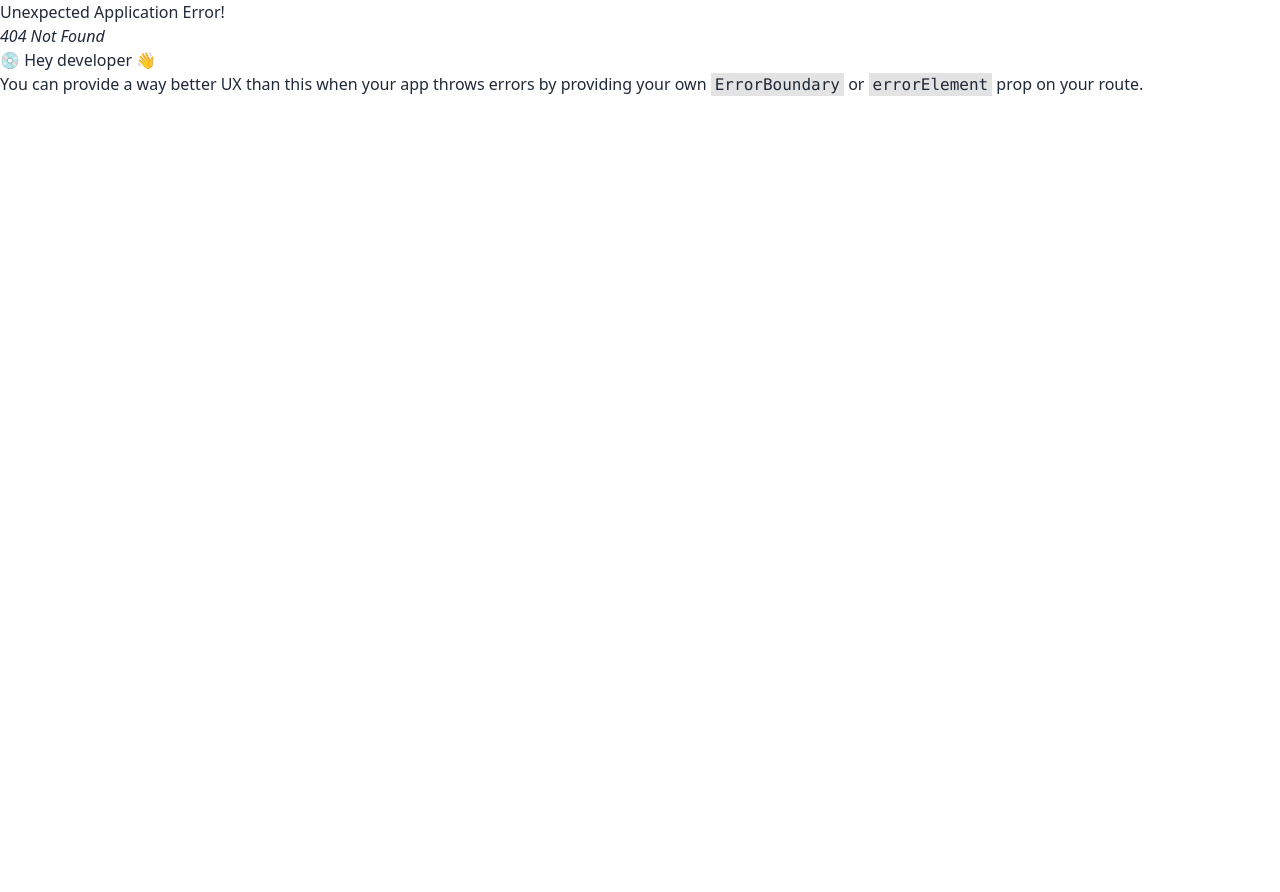
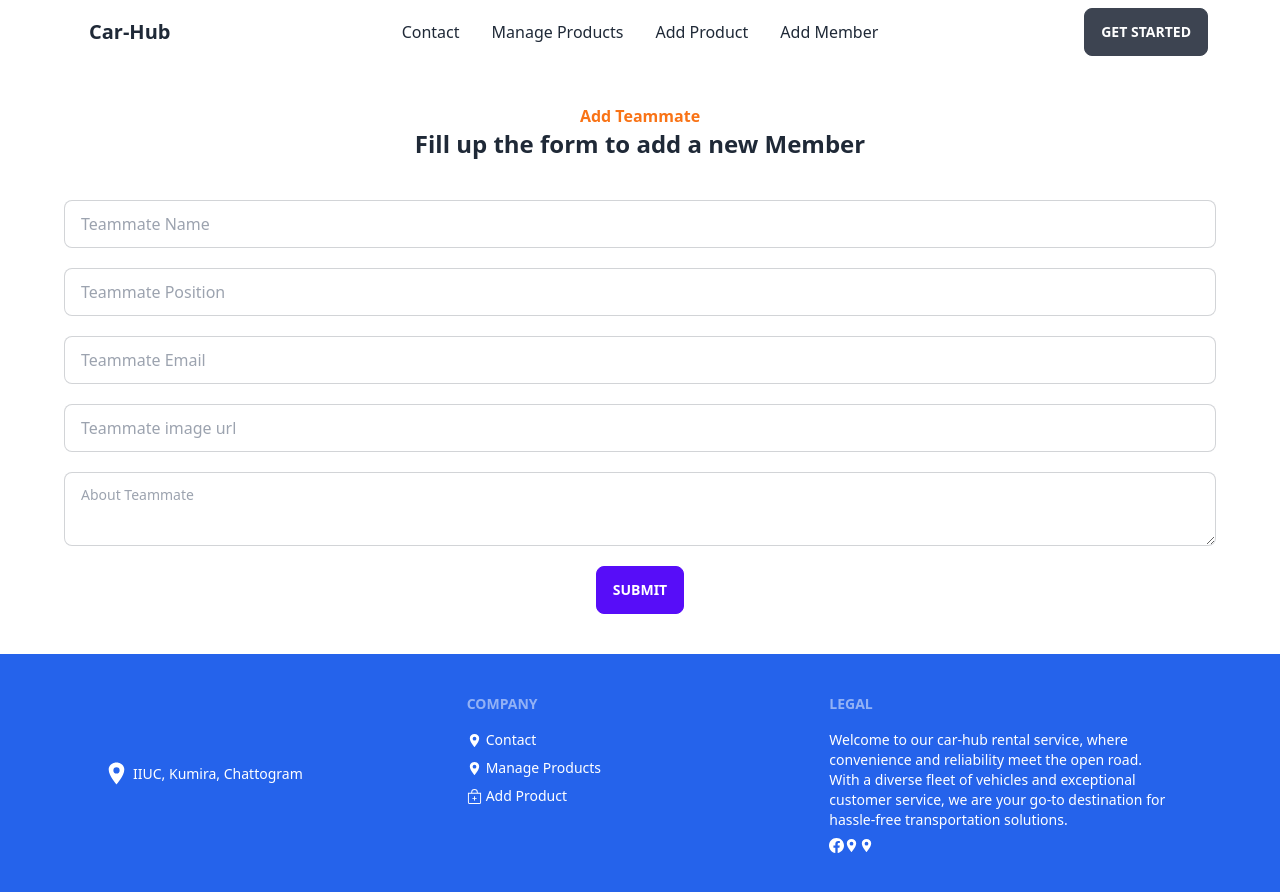
Before and after one commit to ShahbajKhan/car-hub-client, a React (Vite) app: page /add-teammate in a window 1280 px wide. Before the commit this address had no page. Before the commit the page ends 800 px from the top, so only its background shows below. Built offline with nearby package versions, Linux system fonts and the light colour scheme.

Commit message:
add teammate-route created

```diff
--- a/src/components/Shared/Navbar.jsx
+++ b/src/components/Shared/Navbar.jsx
@@ -11,6 +11,9 @@ function Navbar() {
       </li>
       <li>
         <Link to={`/add-product`}>Add Product</Link>
+      </li>
+      <li>
+        <Link to={`/add-teammate`}>Add Member</Link>
       </li>
     </>
   );
--- /dev/null
+++ b/src/pages/PostTeam/PostTeam.jsx
@@ -0,0 +1,23 @@
+import Footer from "../../components/Shared/Footer";
+import Navbar from "../../components/Shared/Navbar";
+import PostTeamForm from "./PostTeamForm";
+
+function PostTeam() {
+  return (
+    <div>
+      <div className="md:max-w-6xl mx-auto">
+        <Navbar></Navbar>
+        <div className="text-center mt-10">
+          <p className="text-orange-500 font-bold">Add Teammate</p>
+          <h2 className="text-2xl font-bold">
+            Fill up the form to add a new Member
+          </h2>
+        </div>
+        <PostTeamForm></PostTeamForm>
+      </div>
+      <Footer></Footer>
+    </div>
+  );
+}
+
+export default PostTeam;
--- /dev/null
+++ b/src/pages/PostTeam/PostTeamForm.jsx
@@ -0,0 +1,73 @@
+import { useNavigate } from "react-router-dom";
+
+function PostTeamForm() {
+const navigate = useNavigate();
+
+  function handlePostTeammate(event) {
+    event.preventDefault();
+    const fullName = event.target.fullName.value;
+    const position = event.target.position.value;
+    const email = event.target.email.value;
+    const photo = event.target.photo.value;
+    const message = event.target.message.value;
+    const teammate = {
+      fullName,
+      position,
+      email,
+      photo,
+      message,
+    };
+    fetch(`http://localhost:3000/add-teammate`, {
+      method: "POST",
+      headers: {
+        "Content-Type": "application/json",
+      },
+      body: JSON.stringify(teammate),
+    })
+      .then((res) => res.json())
+      .then((data) => {
+        if(data.insertedId){
+            navigate(`/`)
+        }
+      });
+  }
+  return (
+    <form onSubmit={handlePostTeammate} className="my-10 flex flex-col gap-y-5">
+      <input
+        type="text"
+        placeholder="Teammate Name"
+        name="fullName"
+        className="input w-full input-bordered"
+      />
+      <input
+        type="text"
+        placeholder="Teammate Position"
+        name="position"
+        className="input w-full input-bordered"
+      />
+      <input
+        type="text"
+        placeholder="Teammate Email"
+        name="email"
+        className="input w-full input-bordered"
+      />
+      <input
+        type="text"
+        placeholder="Teammate image url"
+        name="photo"
+        className="input w-full input-bordered"
+      />
+
+      <textarea
+        className="textarea textarea-bordered w-full"
+        placeholder="About Teammate"
+        name="message"
+      ></textarea>
+      <div className="flex justify-center">
+        <input type="submit" className="btn btn-primary" />
+      </div>
+    </form>
+  );
+}
+
+export default PostTeamForm;
```
Also changed, not shown: src/App.jsx (+8 -1 lines).
